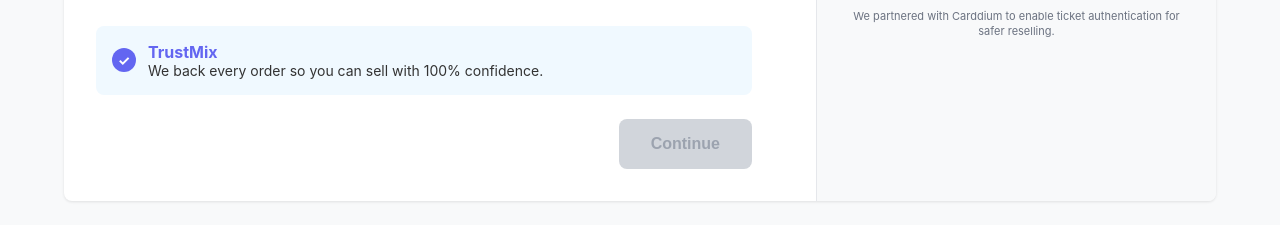
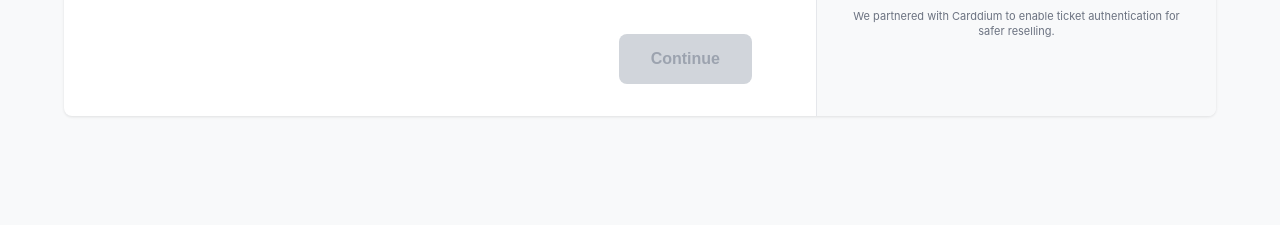
Before and after one commit to bogdant/carddium-demo, a plain HTML site: page index.html in a window 1280 px wide. Shown: the part 636-861 px from the top of the page. After the commit the page ends 800 px from the top, so only its background shows below. Drawn offline with Linux system fonts and the light colour scheme.

Commit message:
Add files via upload

```diff
--- a/index.html
+++ b/index.html
@@ -160,33 +160,6 @@
             margin-top: 4px;
         }
 
-        .fan-protect {
-            display: flex;
-            align-items: center;
-            gap: 12px;
-            margin-top: 40px;
-            padding: 16px;
-            background: #f0f9ff;
-            border-radius: 8px;
-        }
-
-        .fan-protect-icon {
-            width: 24px;
-            height: 24px;
-            background: #6366f1;
-            border-radius: 50%;
-            display: flex;
-            align-items: center;
-            justify-content: center;
-            color: white;
-            font-weight: bold;
-            font-size: 14px;
-        }
-
-        .fan-protect-text {
-            font-size: 14px;
-            color: #333;
-        }
 
         .right-section {
             background: #f8f9fa;
@@ -552,15 +525,10 @@
                     <!-- Verified Badge (hidden initially) -->
                     <div id="verified-badge" style="display: none; justify-content: center; align-items: center; gap: 12px; margin: 24px 0; padding: 16px; background: #f0f9ff; border-radius: 8px;">
                         <div style="width: 24px; height: 24px; background: #10b981; border-radius: 50%; display: flex; align-items: center; justify-content: center; color: white; font-size: 14px; font-weight: bold;">✓</div>
-                        <div style="font-weight: 600; color: #065f46;">Verified Ticket</div>
-                    </div>
-                </div>
-
-                <div class="fan-protect">
-                    <div class="fan-protect-icon">✓</div>
-                    <div>
-                        <strong style="color: #6366f1;">TrustMix</strong>
-                        <div class="fan-protect-text">We back every order so you can sell with 100% confidence.</div>
+                        <div>
+                            <div style="font-weight: 600; color: #065f46;">Verified Ticket</div>
+                            <div style="font-size: 12px; color: #6b7280; margin-top: 2px;">Buyers have 100% confidence your ticket is authentic</div>
+                        </div>
                     </div>
                 </div>
 
```
